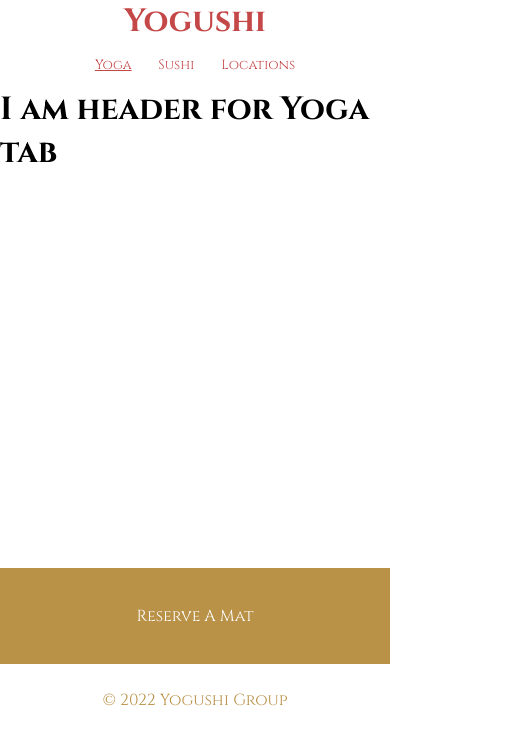
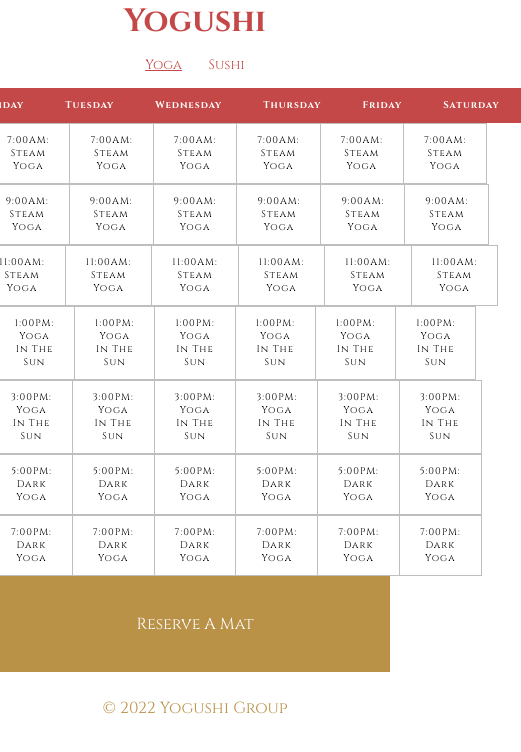
Before and after one commit to KlayClarke/yogushi-ny, a website built with webpack: page dist/index.html in a window 390 px wide. Both pictures are taken after a click on the button "Yoga". Shown: the whole page, 521 px wide, since content can reach past the window. Built offline with nearby package versions, Linux system fonts and the light colour scheme.

Commit message:
create table (very bad - basically a sketch / idea) for yoga schedule -- unresponsive

```diff
--- a/src/pageLoad.js
+++ b/src/pageLoad.js
@@ -1,8 +1,7 @@
-import { yogaToggle, sushiToggle, locationsToggle } from "./tabs";
+import { yogaToggle, sushiToggle } from "./tabs";
 
 export function pageLoad() {
   const content = document.querySelector("#content");
-
   const header = document.createElement("header");
   const footer = document.createElement("footer");
   const top = document.createElement("div");
@@ -12,9 +11,8 @@ export function pageLoad() {
   const logo = document.createElement("a");
   const yogaBtn = document.createElement("button");
   const sushiBtn = document.createElement("button");
-  const locationsBtn = document.createElement("button");
   const reservationLink = document.createElement("a");
-  const tabBtns = [yogaBtn, sushiBtn, locationsBtn];
+  const tabBtns = [yogaBtn, sushiBtn];
   reservationLink.innerText = "Reserve A Mat";
 
   top.classList.add("top");
@@ -27,18 +25,23 @@ export function pageLoad() {
 
   yogaBtn.innerText = "Yoga";
   sushiBtn.innerText = "Sushi";
-  locationsBtn.innerText = "Locations";
+
+  function removeUnderline() {
+    document
+      .querySelectorAll("button")
+      .forEach((b) => b.classList.remove("active"));
+  }
 
   tabBtns.forEach((btn) =>
     btn.addEventListener("click", function () {
-      document
-        .querySelectorAll("button")
-        .forEach((b) => b.classList.remove("active"));
+      removeUnderline();
       btn.classList.add("active");
     })
   );
 
   logo.addEventListener("click", function () {
+    removeUnderline();
+    middle.innerHTML = "";
     middle.classList.add("middle-img");
   });
 
@@ -54,17 +57,10 @@ export function pageLoad() {
     sushiToggle(middle);
   });
 
-  locationsBtn.addEventListener("click", function () {
-    middle.classList.remove("middle-img");
-    middle.classList.add("showLocations");
-    locationsToggle(middle);
-  });
-
   footer.innerHTML = "&#169 2022 Yogushi Group";
 
   btnRow.appendChild(yogaBtn);
   btnRow.appendChild(sushiBtn);
-  btnRow.appendChild(locationsBtn);
 
   header.appendChild(logo);
   header.appendChild(btnRow);
--- a/src/style.css
+++ b/src/style.css
@@ -39,6 +39,28 @@ a:hover {
   text-decoration: underline;
 }
 
+header a:hover {
+  text-decoration: none;
+}
+
+table {
+  border-collapse: collapse;
+  letter-spacing: 1px;
+  font-size: 0.6rem;
+  table-layout: fixed;
+  width: 100%;
+  display: flex;
+  flex-direction: column;
+}
+
+td,
+th {
+  border: 1px solid rgb(190, 190, 190);
+  padding: 10px 20px;
+  text-align: center;
+  width: 20%;
+}
+
 .active {
   text-decoration: underline;
 }
@@ -57,10 +79,12 @@ a:hover {
 }
 
 .middle-space {
-  /* background-color: rgb(189, 197, 197); */
   background-size: cover;
   background-position: 35%;
   min-height: 30em;
+  display: flex;
+  align-items: center;
+  justify-content: center;
 }
 
 .bottom {
@@ -71,3 +95,20 @@ a:hover {
   align-items: center;
   justify-content: center;
 }
+
+.table-div {
+  width: 50%;
+}
+
+.yoga-table {
+  display: flex;
+  align-items: center;
+  justify-content: center;
+  white-space: pre-wrap;
+}
+
+.table-head {
+  border: 1px solid rgb(197, 72, 72);
+  background-color: rgb(197, 72, 72);
+  color: white;
+}
--- a/src/tabs.js
+++ b/src/tabs.js
@@ -1,9 +1,50 @@
 export function yogaToggle(div) {
   function render() {
     div.innerHTML = "";
-    const header = document.createElement("h1");
-    header.innerText = "I am header for Yoga tab";
-    div.appendChild(header);
+    const tableDiv = document.createElement("div");
+    tableDiv.classList.add("table-div");
+    const table = document.createElement("table");
+    tableDiv.appendChild(table);
+    table.classList.add("yoga-table");
+    const daysRow = document.createElement("tr");
+    const weekdays = [
+      "Sunday",
+      "Monday",
+      "Tuesday",
+      "Wednesday",
+      "Thursday",
+      "Friday",
+      "Saturday",
+    ];
+    const sampleEntries = [
+      "7:00AM: Steam Yoga",
+      "9:00AM: Steam Yoga",
+      "11:00AM: Steam Yoga",
+      "1:00PM: Yoga In The Sun",
+      "3:00PM: Yoga In The Sun",
+      "5:00PM: Dark Yoga",
+      "7:00PM: Dark Yoga",
+    ];
+    weekdays.forEach(function (el) {
+      const data = document.createElement("th");
+      data.classList.add("table-head");
+      data.innerText = el;
+      daysRow.appendChild(data);
+    });
+
+    sampleEntries.forEach(function (e) {
+      const row = document.createElement("tr");
+
+      for (let i = 0; i < weekdays.length; i++) {
+        const yogaData = document.createElement("td");
+        yogaData.innerText = e;
+        row.appendChild(yogaData);
+        table.appendChild(row);
+      }
+    });
+
+    table.prepend(daysRow);
+    div.appendChild(tableDiv);
   }
   render();
 }
@@ -17,13 +58,3 @@ export function sushiToggle(div) {
   }
   render();
 }
-
-export function locationsToggle(div) {
-  function render() {
-    div.innerHTML = "";
-    const header = document.createElement("h1");
-    header.innerText = "I am header for Locations tab";
-    div.appendChild(header);
-  }
-  render();
-}
```
Also changed, not shown: dist/bundle.js.
